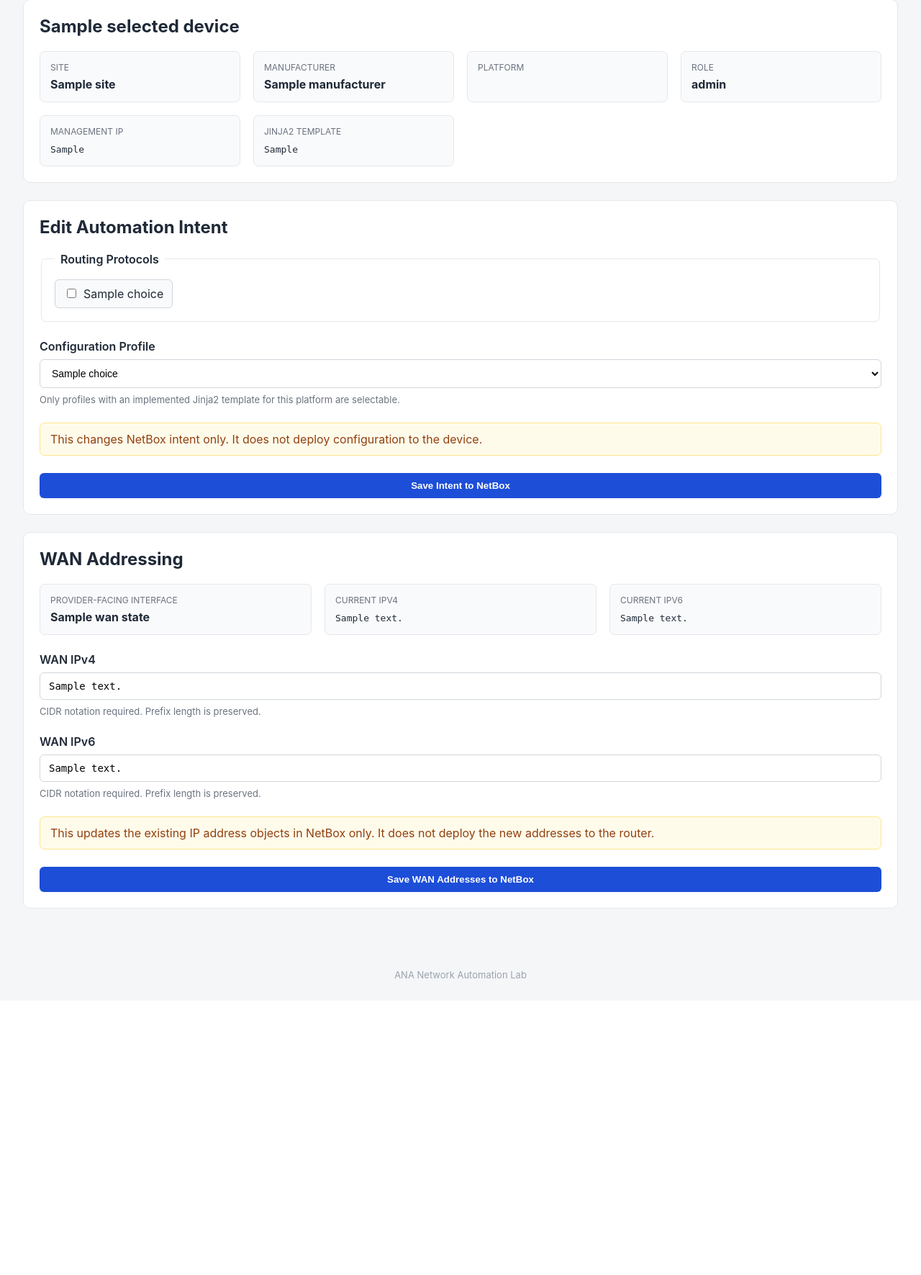
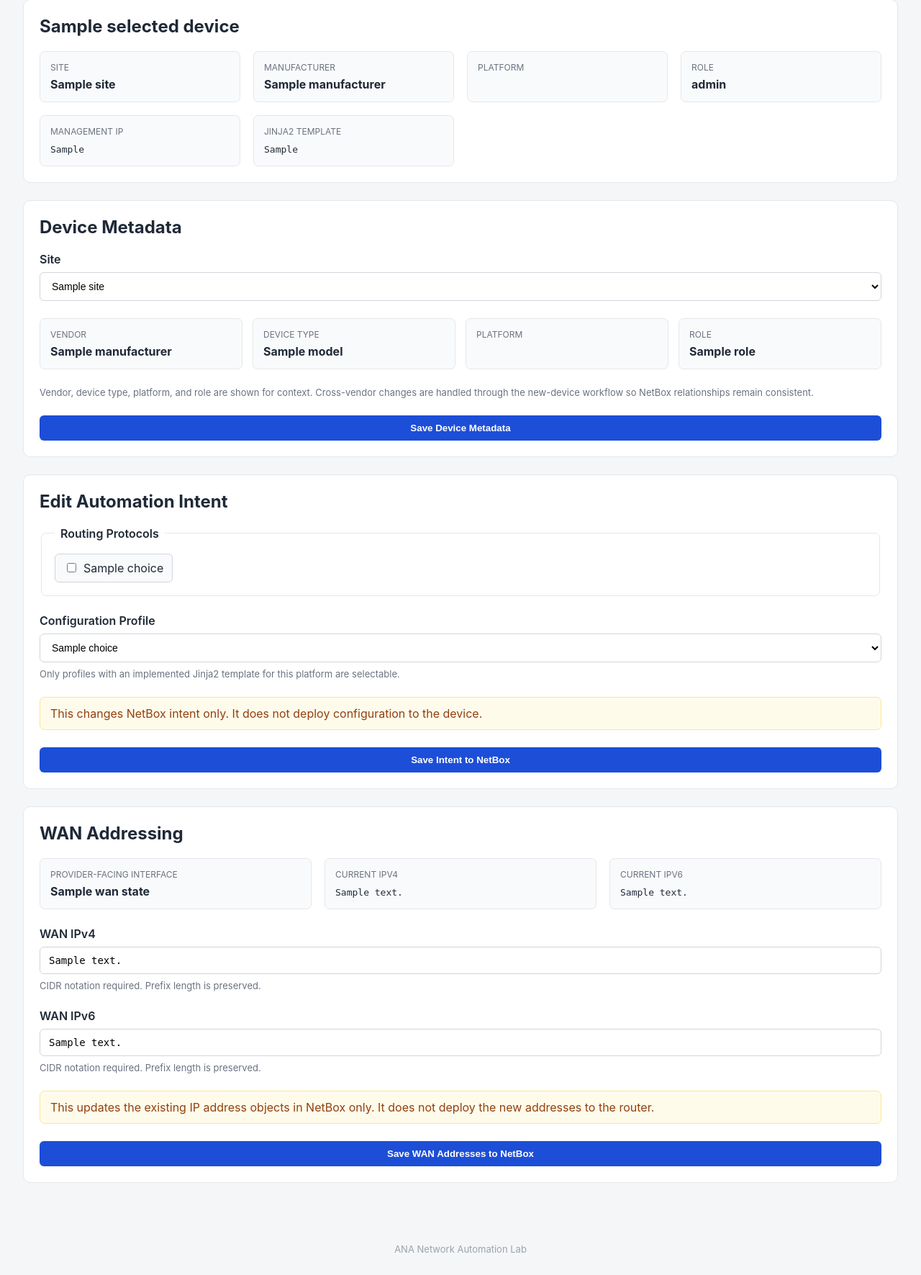
Before and after one commit to dushyantkinha-cu/ana-network-automation, a FastAPI app: template webapp/templates/changes.html in a window 1280 px wide. Shown: the part 415-2186 px from the top of the page at 72% size. Before the commit the page ends 1774 px from the top, so only its background shows below. Run offline with FastAPI, Linux system fonts and the light colour scheme; the template is opened without the code that fills it: most values are stand-ins (such as "Sample title", 1, 10 or a date in 2020).

Commit message:
Add NetBox-backed device metadata editor

```diff
--- a/webapp/main.py
+++ b/webapp/main.py
@@ -96,6 +96,20 @@ def load_inventory():
 def get_devices():
     inventory = load_inventory()
     return inventory.get("devices", [])
+
+
+def get_sites():
+    data = netbox_get(
+        "/api/dcim/sites/?limit=0"
+    )
+
+    return [
+        {
+            "id": site["id"],
+            "name": site["name"],
+        }
+        for site in data.get("results", [])
+    ]
 
 
 def netbox_headers():
@@ -562,6 +576,8 @@ def changes_page(
             PROFILE_CHOICE_SET_ID
         )
 
+        sites = get_sites()
+
     except RuntimeError as exc:
         raise HTTPException(
             status_code=503,
@@ -644,6 +660,7 @@ def changes_page(
             "compatible_profiles": compatible_profiles,
             "template_path": template_path,
             "wan_state": wan_state,
+            "sites": sites,
             "action_status": status,
             "action_message": message,
             "netbox_url": NETBOX_URL,
@@ -929,3 +946,93 @@ async def update_wan_addresses(request: Request):
         ),
         status_code=303,
     )
+
+
+@app.post("/changes/update-metadata")
+async def update_device_metadata(request: Request):
+    form = await request.form()
+
+    hostname = str(
+        form.get("hostname", "")
+    ).strip()
+
+    site_value = str(
+        form.get("site_id", "")
+    ).strip()
+
+    try:
+        device = find_managed_device(hostname)
+
+        if (
+            device is None
+            or device.get(
+                "automation_managed"
+            ) is not True
+        ):
+            raise HTTPException(
+                status_code=403,
+                detail=(
+                    "Device is outside managed "
+                    "automation scope."
+                ),
+            )
+
+        try:
+            site_id = int(site_value)
+        except ValueError as exc:
+            raise HTTPException(
+                status_code=400,
+                detail="Invalid site selection.",
+            ) from exc
+
+        sites = get_sites()
+
+        valid_site_ids = {
+            site["id"]
+            for site in sites
+        }
+
+        if site_id not in valid_site_ids:
+            raise HTTPException(
+                status_code=400,
+                detail="Selected site does not exist.",
+            )
+
+        device_id = device.get("device_id")
+
+        if not device_id:
+            raise HTTPException(
+                status_code=500,
+                detail=(
+                    "Managed device has no "
+                    "NetBox device ID."
+                ),
+            )
+
+        netbox_patch(
+            f"/api/dcim/devices/{device_id}/",
+            {
+                "site": site_id,
+            },
+        )
+
+    except RuntimeError as exc:
+        raise HTTPException(
+            status_code=503,
+            detail=str(exc),
+        ) from exc
+
+    message = (
+        f"Device metadata for {hostname} "
+        "was updated successfully in NetBox."
+    )
+
+    return RedirectResponse(
+        url=(
+            "/changes"
+            f"?device={quote(hostname)}"
+            "&status=success"
+            f"&message={quote(message)}"
+        ),
+        status_code=303,
+    )
--- a/webapp/static/css/style.css
+++ b/webapp/static/css/style.css
@@ -432,3 +432,17 @@ footer {
     font-size: 14px;
     font-family: monospace;
 }
+
+.metadata-readonly-grid {
+    display: grid;
+    grid-template-columns:
+        repeat(auto-fit, minmax(180px, 1fr));
+    gap: 14px;
+}
+
+.metadata-readonly-grid > div {
+    border: 1px solid #e5e7eb;
+    border-radius: 7px;
+    padding: 14px;
+    background: #f9fafb;
+}
--- a/webapp/templates/changes.html
+++ b/webapp/templates/changes.html
@@ -161,6 +161,125 @@
         </div>
 
     </div>
+
+</section>
+
+
+<section class="panel">
+
+    <div class="panel-header">
+        <h2>Device Metadata</h2>
+    </div>
+
+    <form
+        method="post"
+        action="/changes/update-metadata"
+        class="intent-form"
+    >
+
+        <input
+            type="hidden"
+            name="hostname"
+            value="{{ selected_device.hostname }}"
+        >
+
+
+        <div class="form-field">
+
+            <label for="site_id">
+                Site
+            </label>
+
+            <select
+                id="site_id"
+                name="site_id"
+                required
+            >
+
+                {% for site in sites %}
+
+                <option
+                    value="{{ site.id }}"
+                    {% if raw_device.site
+                          and raw_device.site.id
+                              == site.id %}
+                    selected
+                    {% endif %}
+                >
+                    {{ site.name }}
+                </option>
+
+                {% endfor %}
+
+            </select>
+
+        </div>
+
+
+        <div class="metadata-readonly-grid">
+
+            <div>
+                <span class="detail-label">
+                    Vendor
+                </span>
+
+                <strong>
+                    {{ raw_device.device_type.manufacturer.name }}
+                </strong>
+            </div>
+
+
+            <div>
+                <span class="detail-label">
+                    Device Type
+                </span>
+
+                <strong>
+                    {{ raw_device.device_type.model }}
+                </strong>
+            </div>
+
+
+            <div>
+                <span class="detail-label">
+                    Platform
+                </span>
+
+                <strong>
+                    {{ raw_device.platform.name }}
+                </strong>
+            </div>
+
+
+            <div>
+                <span class="detail-label">
+                    Role
+                </span>
+
+                <strong>
+                    {{ raw_device.role.name }}
+                </strong>
+            </div>
+
+        </div>
+
+
+        <span class="field-help">
+            Vendor, device type, platform, and role are
+            shown for context. Cross-vendor changes are
+            handled through the new-device workflow so
+            NetBox relationships remain consistent.
+        </span>
+
+
+        <button
+            type="submit"
+            class="button-primary"
+        >
+            Save Device Metadata
+        </button>
+
+    </form>
 
 </section>
 
```
